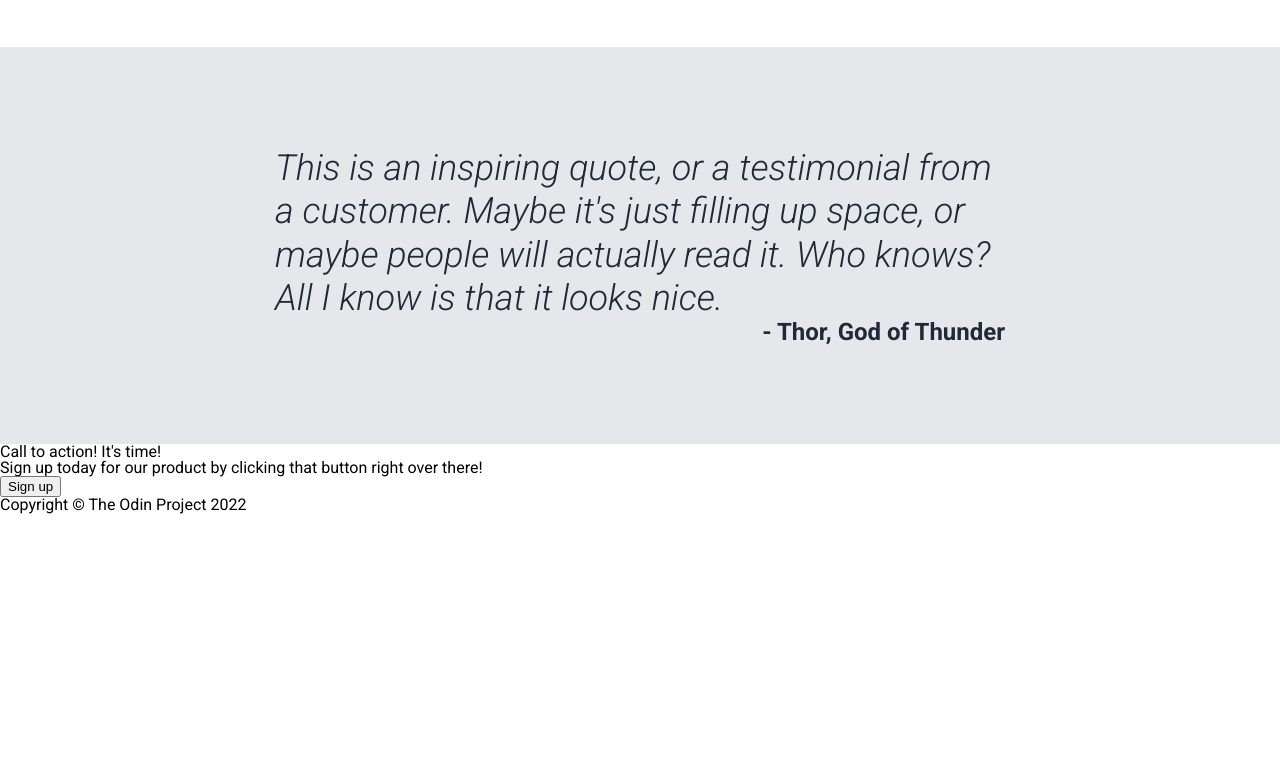
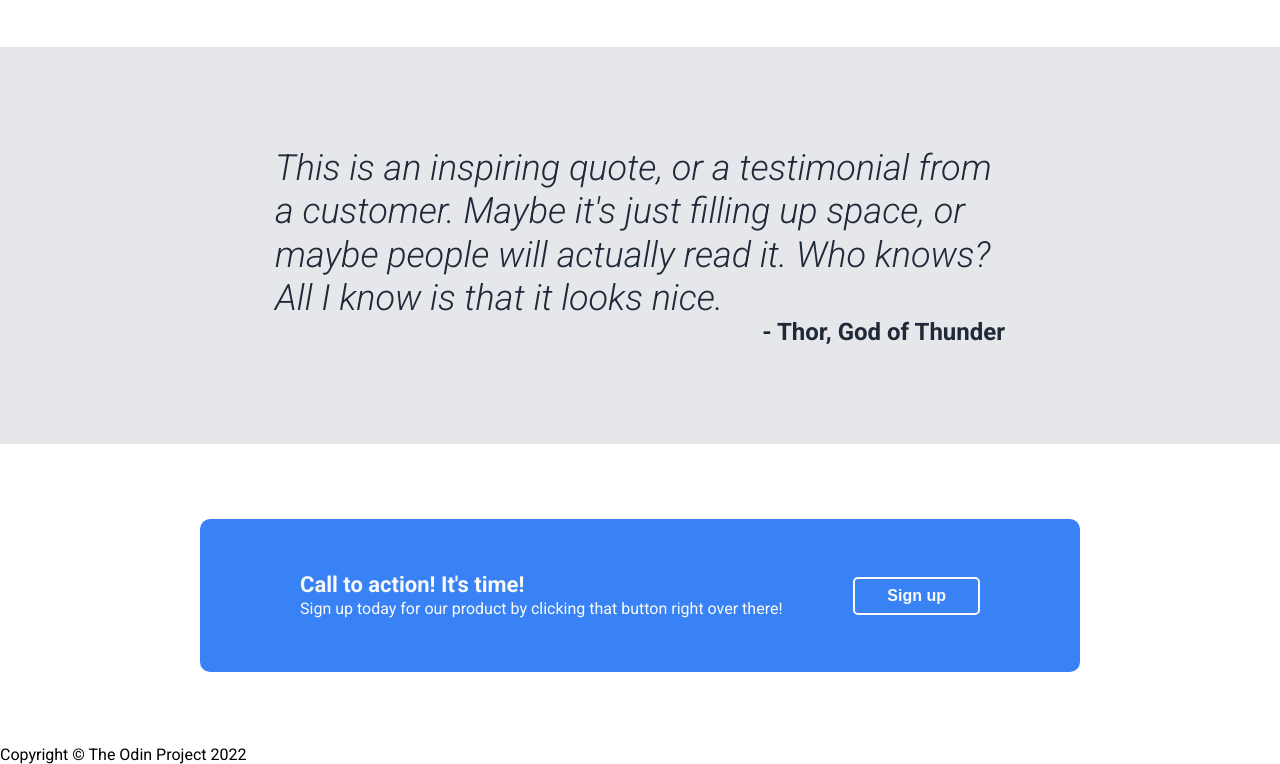
Before and after one commit to lsdorosario/landing-page, a plain HTML site: page index.html in a window 1280 px wide. Shown: the part 970-1734 px from the top of the page. Before the commit the page ends 1484 px from the top, so only its background shows below. Drawn offline with Linux system fonts and the light colour scheme.

Commit message:
Add styling to action container

```diff
--- a/index.html
+++ b/index.html
@@ -59,12 +59,12 @@
             <p class="quote-subtext">- Thor, God of Thunder</p>
         </div>
 
-        <div>
-            <div>
-                <h4>Call to action! It's time!</h4>
-                <p>Sign up today for our product by clicking that button right over there!</p>
+        <div class="action-container">
+            <div class="action-left">
+                <h4 class="action-title">Call to action! It's time!</h4>
+                <p class="action-subtext">Sign up today for our product by clicking that button right over there!</p>
             </div>
-            <button>Sign up</button>
+            <button class="action-button">Sign up</button>
         </div>
     </main>
 
--- a/style.css
+++ b/style.css
@@ -135,3 +135,34 @@ header {
     color: #1F2937;
     align-self: flex-end;
 }
+
+.action-container {
+    display: flex;
+    align-items: center;
+    justify-content: space-between;
+    margin: 75px 200px;
+    padding: 55px 100px;
+    background-color: #3882F6;
+    border-radius: 10px;
+}
+
+.action-title {
+    font-size: 22px;
+    font-weight: 700;
+    margin-bottom: 5px;
+    color: #F9FAF8;
+}
+
+.action-subtext {
+    color: #F9FAF8;
+}
+
+.action-button {
+    background-color: #3882F6;
+    color: #F9FAF8;
+    border: 2px solid #F9FAF8;
+    border-radius: 5px;
+    font-size: 16px;
+    font-weight: 700;
+    padding: 8px 32px;
+}
```
